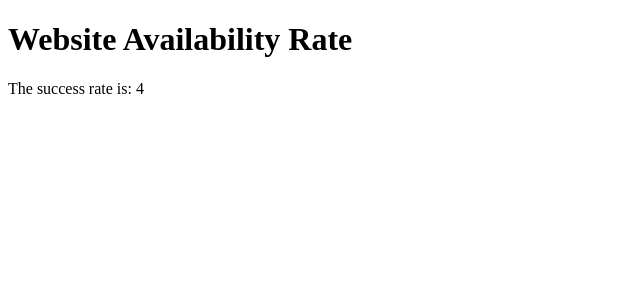
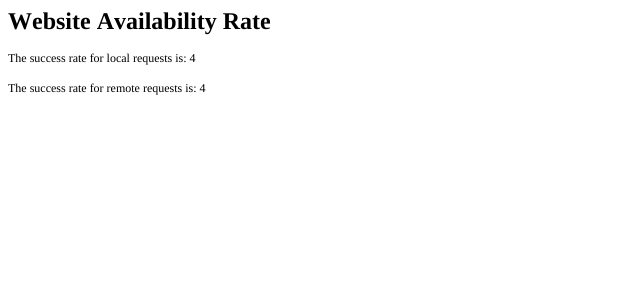
Before and after one commit to iamakshayba/systems-puzzle-solved, a Flask app: template templates/index.html in a window 1280 px wide. Shown: the top 300 px of the page, without its empty margins (0-640 px from the left). Run offline with Flask 2, Linux system fonts and the light colour scheme; the template is opened without the code that fills it: most values are stand-ins (such as "Sample title", 1, 10 or a date in 2020); some libraries are stand-ins or nearby versions.

Commit message:
Extended functionality by displaying rate of successful GET requests for local and remote requests separately

```diff
--- a/app.py
+++ b/app.py
@@ -13,22 +13,37 @@ def index():
     conn = psycopg2.connect(host='db', database=os.environ['POSTGRES_DB'], user=os.environ['POSTGRES_USER'], password=os.environ['POSTGRES_PASSWORD'])
     cur = conn.cursor()
 
-    # Get number of all GET requests
-    sql_all = """SELECT COUNT(*) FROM weblogs;"""
-    cur.execute(sql_all)
-    all = cur.fetchone()[0]
+    # Get number of all local GET requests
+    sql_all_local = """SELECT COUNT(*) FROM weblogs WHERE source LIKE \'local\';"""
+    cur.execute(sql_all_local)
+    all_local = cur.fetchone()[0]
 
-    # Get number of all succesful requests
-    sql_success = """SELECT COUNT(*) FROM weblogs WHERE status LIKE \'2__\';"""
-    cur.execute(sql_success)
-    success = cur.fetchone()[0]
+    # Get number of all successful local requests
+    sql_success_local = """SELECT COUNT(*) FROM weblogs WHERE status LIKE \'2__\' AND source LIKE \'local\';"""
+    cur.execute(sql_success_local)
+    success_local = cur.fetchone()[0]
 
     # Determine rate if there was at least one request
-    rate = "No entries yet!"
-    if all != 0:
-        rate = str(success / all)
+    rateLocal = "No entries yet!"
+    if all_local != 0:
+        rateLocal = str(success_local / all_local)
 
-    return render_template('index.html', rate = rate)
+    # Get number of all remote GET requests
+    sql_all_remote = """SELECT COUNT(*) FROM weblogs WHERE source LIKE \'remote\';"""
+    cur.execute(sql_all_remote)
+    all_remote = cur.fetchone()[0]
+
+    # Get number of all successful remote requests
+    sql_success_remote = """SELECT COUNT(*) FROM weblogs WHERE status LIKE \'2__\' AND source LIKE \'remote\';"""
+    cur.execute(sql_success_remote)
+    success_remote = cur.fetchone()[0]
+
+    # Determine rate if there was at least one request
+    rateRemote = "No entries yet!"
+    if all_remote != 0:
+        rateRemote = str(success_remote / all_remote)
+
+    return render_template('index.html', rateLocal = rateLocal, rateRemote = rateRemote)
 
 if __name__ == '__main__':
     app.run(host='0.0.0.0')
--- a/ingestion/ingestion.py
+++ b/ingestion/ingestion.py
@@ -42,7 +42,7 @@ while True:
             day, status, source = parse_log(msg)
 
             # Store in RabbitMQ
-            body = json.dumps({'day': str(day), 'status': status})
+            body = json.dumps({'day': str(day), 'status': status, 'source': str(source)})
             channel.basic_publish(exchange='',
                                   routing_key='log-analysis',
                                   body=body)
--- a/processing/processing.py
+++ b/processing/processing.py
@@ -32,8 +32,8 @@ cur = conn.cursor()
 # main function that reads from RabbitMQ queue and stores it in database
 def callback(ch, method, properties, body):
     msg = json.loads(body)
-    values = "to_date(\'" + msg['day'] + "\', \'YYYY-MM-DD\')" + ", " + msg['status']
-    sql = """INSERT INTO weblogs (day, status)
+    values = "to_date(\'" + msg['day'] + "\', \'YYYY-MM-DD\')" + ", " + msg['status'] + ", \'" + msg['source'] + "\'"
+    sql = """INSERT INTO weblogs (day, status, source)
              VALUES (%s);""" % values
     cur.execute(sql, body)
     conn.commit()
--- a/templates/index.html
+++ b/templates/index.html
@@ -1,7 +1,21 @@
-<!DOCTYPE html>
-<html lang="en">
-    <body>
-      <h1>Website Availability Rate</h1>
-      The success rate is: {{rate}}
-    </body>
+<!DOCTYPE html PUBLIC "-//W3C//DTD HTML 4.01//EN" "http://www.w3.org/TR/html4/strict.dtd">
+<html>
+<head>
+  <meta http-equiv="Content-Type" content="text/html; charset=utf-8">
+  <meta http-equiv="Content-Style-Type" content="text/css">
+  <title></title>
+  <meta name="Generator" content="Cocoa HTML Writer">
+  <meta name="CocoaVersion" content="1504.83">
+  <style type="text/css">
+    p.p2 {margin: 0.0px 0.0px 0.0px 0.0px; line-height: 14.0px; font: 12.0px Times; color: #000000; -webkit-text-stroke: #000000}
+    p.p3 {margin: 0.0px 0.0px 0.0px 0.0px; line-height: 14.0px; font: 12.0px Times; color: #000000; -webkit-text-stroke: #000000; min-height: 14.0px}
+    span.s1 {font-kerning: none}
+  </style>
+</head>
+<body>
+<h1 style="margin: 0.0px 0.0px 16.1px 0.0px; line-height: 28.0px; font: 24.0px Times; color: #000000; -webkit-text-stroke: #000000"><span class="s1"><b>Website Availability Rate</b></span></h1>
+<p class="p2"><span class="s1">The success rate for local requests is: {{rateLocal}}<span class="Apple-converted-space"> </span></span></p>
+<p class="p3"><span class="s1"></span><br></p>
+<p class="p2"><span class="s1">The success rate for remote requests is: {{rateRemote}}<span class="Apple-converted-space"> </span></span></p>
+</body>
 </html>
```
Also changed, not shown: 2 other files.
